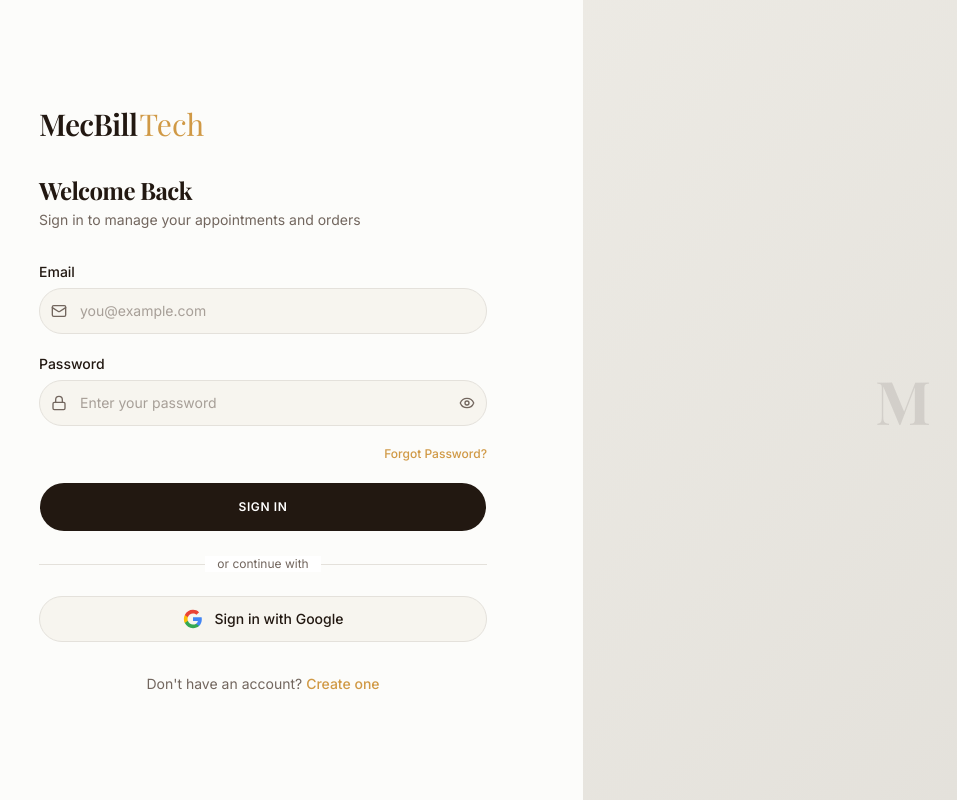
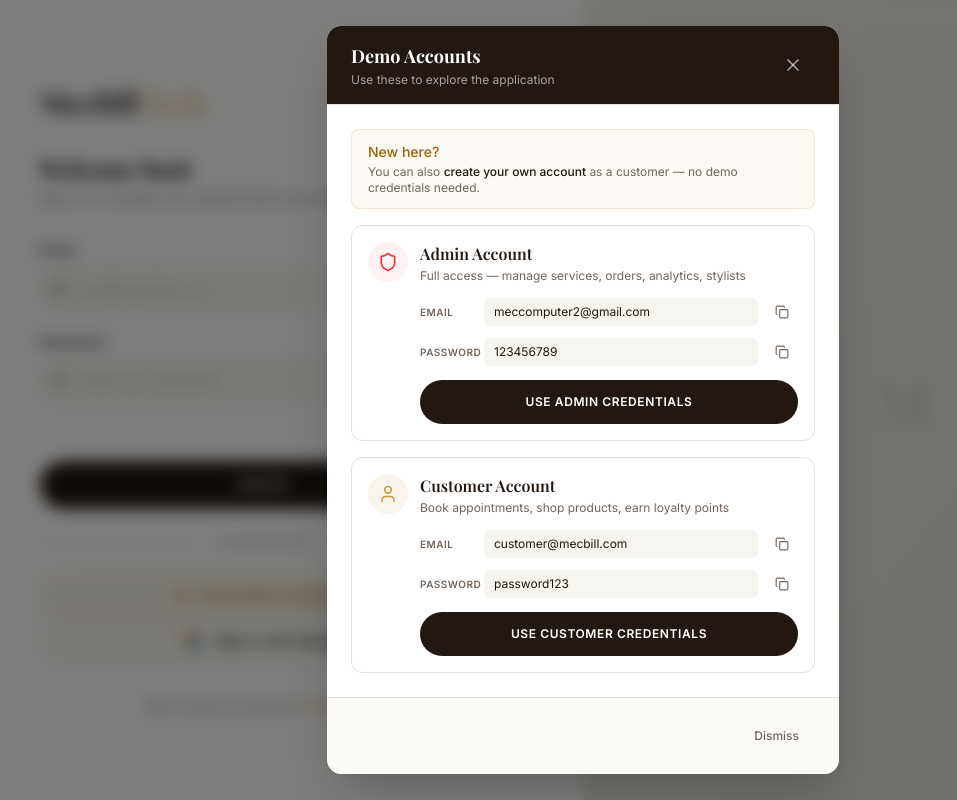
Before and after one commit to odunayo-20/salon-ecommerce-ng, a Next.js app: page /auth/signin in a window 1280 px wide. Shown: the whole page, without its empty margins (57-1014 px from the left). Built offline with nearby package versions, Linux system fonts and the light colour scheme; no server answers.

Commit message:
users creddentials updated for individual benefits

```diff
--- a/app/auth/signin/page.tsx
+++ b/app/auth/signin/page.tsx
@@ -6,6 +6,7 @@
 import { getSession, signIn } from "next-auth/react";
 import { Eye, EyeOff, Mail, Lock, Loader2 } from "lucide-react";
 import { Button } from "@/components/ui/button";
+import { DemoCredentialsModal } from "@/components/ui/demo-credentials-modal";
 import { toast } from "sonner";
 
 export default function SignInPage() {
@@ -139,6 +140,8 @@
             </div>
           </div>
 
+          <DemoCredentialsModal onFill={(e, p) => { setEmail(e); setPassword(p); }} />
+
           <button
             type="button"
             onClick={() => signIn("google", { callbackUrl: "/dashboard" })}
--- a/app/auth/signup/page.tsx
+++ b/app/auth/signup/page.tsx
@@ -6,6 +6,7 @@
 import { signIn } from "next-auth/react";
 import { Eye, EyeOff, Mail, Lock, User, Loader2 } from "lucide-react";
 import { Button } from "@/components/ui/button";
+import { DemoCredentialsModal } from "@/components/ui/demo-credentials-modal";
 import { toast } from "sonner";
 
 export default function SignUpPage() {
@@ -168,6 +169,8 @@
             </div>
           </div>
 
+          <DemoCredentialsModal onFill={(e, p) => { setEmail(e); setPassword(p); }} />
+
           <button
             type="button"
             onClick={() => signIn("google", { callbackUrl: "/dashboard" })}
--- /dev/null
+++ b/components/ui/demo-credentials-modal.tsx
@@ -0,0 +1,135 @@
+"use client";
+
+import { useState, useEffect } from "react";
+import { X, Copy, User, Shield, UserPlus, Check } from "lucide-react";
+
+interface DemoCredentialsModalProps {
+  onFill: (email: string, password: string) => void;
+}
+
+const accounts = [
+  {
+    role: "Admin",
+    icon: Shield,
+    iconColor: "text-red-500",
+    iconBg: "bg-red-50",
+    description: "Full access — manage services, orders, analytics, stylists",
+    email: "meccomputer2@gmail.com",
+    password: "123456789",
+  },
+  {
+    role: "Customer",
+    icon: User,
+    iconColor: "text-gold",
+    iconBg: "bg-gold/10",
+    description: "Book appointments, shop products, earn loyalty points",
+    email: "customer@mecbill.com",
+    password: "password123",
+  },
+];
+
+export function DemoCredentialsModal({ onFill }: DemoCredentialsModalProps) {
+  const [open, setOpen] = useState(false);
+  const [copiedField, setCopiedField] = useState<string | null>(null);
+
+  useEffect(() => {
+    const dismissed = localStorage.getItem("demo-credentials-dismissed");
+    if (!dismissed) setOpen(true);
+  }, []);
+
+  const dismiss = () => {
+    setOpen(false);
+    localStorage.setItem("demo-credentials-dismissed", "true");
+  };
+
+  const copy = async (text: string, field: string) => {
+    await navigator.clipboard.writeText(text);
+    setCopiedField(field);
+    setTimeout(() => setCopiedField(null), 1500);
+  };
+
+  return (
+    <>
+      <button
+        type="button"
+        onClick={() => setOpen(true)}
+        className="w-full flex items-center justify-center gap-2 bg-gold/10 border border-gold/30 text-gold-dark rounded-full py-2.5 text-xs font-semibold tracking-wider uppercase hover:bg-gold/20 transition-colors min-h-[44px]"
+      >
+        <UserPlus className="h-4 w-4" />
+        View Demo Accounts
+      </button>
+
+      {open && (
+        <div className="fixed inset-0 z-[60] flex items-center justify-center p-4">
+          <div className="fixed inset-0 bg-black/50 backdrop-blur-sm" onClick={dismiss} />
+          <div className="relative bg-white rounded-2xl max-w-lg w-full shadow-2xl overflow-hidden">
+            <div className="flex items-center justify-between px-6 py-4 border-b border-border bg-charcoal">
+              <div>
+                <h2 className="font-heading text-lg font-bold text-white">Demo Accounts</h2>
+                <p className="text-white/60 text-xs mt-0.5">Use these to explore the application</p>
+              </div>
+              <button onClick={dismiss} className="text-white/60 hover:text-white p-1 rounded-lg hover:bg-white/10 min-h-[44px] min-w-[44px] flex items-center justify-center">
+                <X className="h-5 w-5" />
+              </button>
+            </div>
+
+            <div className="p-6 space-y-4">
+              <div className="bg-gold/5 border border-gold/20 rounded-lg px-4 py-3 text-sm text-charcoal">
+                <p className="font-medium text-gold-dark">New here?</p>
+                <p className="text-muted-foreground text-xs mt-0.5">You can also <span className="font-medium text-charcoal">create your own account</span> as a customer — no demo credentials needed.</p>
+              </div>
+
+              {accounts.map((acct) => {
+                const Icon = acct.icon;
+                return (
+                  <div key={acct.role} className="border border-border rounded-xl p-4 hover:border-gold/30 transition-colors">
+                    <div className="flex items-start gap-3">
+                      <div className={`h-10 w-10 rounded-full ${acct.iconBg} flex items-center justify-center shrink-0`}>
+                        <Icon className={`h-5 w-5 ${acct.iconColor}`} />
+                      </div>
+                      <div className="flex-1 min-w-0">
+                        <h3 className="font-heading font-semibold text-charcoal">{acct.role} Account</h3>
+                        <p className="text-xs text-muted-foreground mt-0.5">{acct.description}</p>
+
+                        <div className="mt-3 space-y-2">
+                          <div className="flex items-center gap-2">
+                            <span className="text-[10px] uppercase tracking-wider text-muted-foreground font-semibold w-14 shrink-0">Email</span>
+                            <code className="flex-1 text-xs bg-cream px-2.5 py-1.5 rounded-md text-charcoal font-mono truncate">{acct.email}</code>
+                            <button onClick={() => copy(acct.email, `${acct.role}-email`)} className="text-muted-foreground hover:text-gold p-1 rounded min-h-[32px] min-w-[32px] flex items-center justify-center">
+                              {copiedField === `${acct.role}-email` ? <Check className="h-3.5 w-3.5 text-green-500" /> : <Copy className="h-3.5 w-3.5" />}
+                            </button>
+                          </div>
+                          <div className="flex items-center gap-2">
+                            <span className="text-[10px] uppercase tracking-wider text-muted-foreground font-semibold w-14 shrink-0">Password</span>
+                            <code className="flex-1 text-xs bg-cream px-2.5 py-1.5 rounded-md text-charcoal font-mono">{acct.password}</code>
+                            <button onClick={() => copy(acct.password, `${acct.role}-pw`)} className="text-muted-foreground hover:text-gold p-1 rounded min-h-[32px] min-w-[32px] flex items-center justify-center">
+                              {copiedField === `${acct.role}-pw` ? <Check className="h-3.5 w-3.5 text-green-500" /> : <Copy className="h-3.5 w-3.5" />}
+                            </button>
+                          </div>
+                        </div>
+
+                        <button
+                          type="button"
+                          onClick={() => { onFill(acct.email, acct.password); dismiss(); }}
+                          className="mt-3 w-full bg-charcoal text-white hover:bg-charcoal-light rounded-full py-2 text-xs font-semibold tracking-wider uppercase min-h-[44px]"
+                        >
+                          Use {acct.role} Credentials
+                        </button>
+                      </div>
+                    </div>
+                  </div>
+                );
+              })}
+            </div>
+
+            <div className="px-6 py-4 border-t border-border bg-cream/50 flex justify-end">
+              <button onClick={dismiss} className="text-xs text-muted-foreground hover:text-charcoal font-medium min-h-[44px] px-4">
+                Dismiss
+              </button>
+            </div>
+          </div>
+        </div>
+      )}
+    </>
+  );
+}
```
